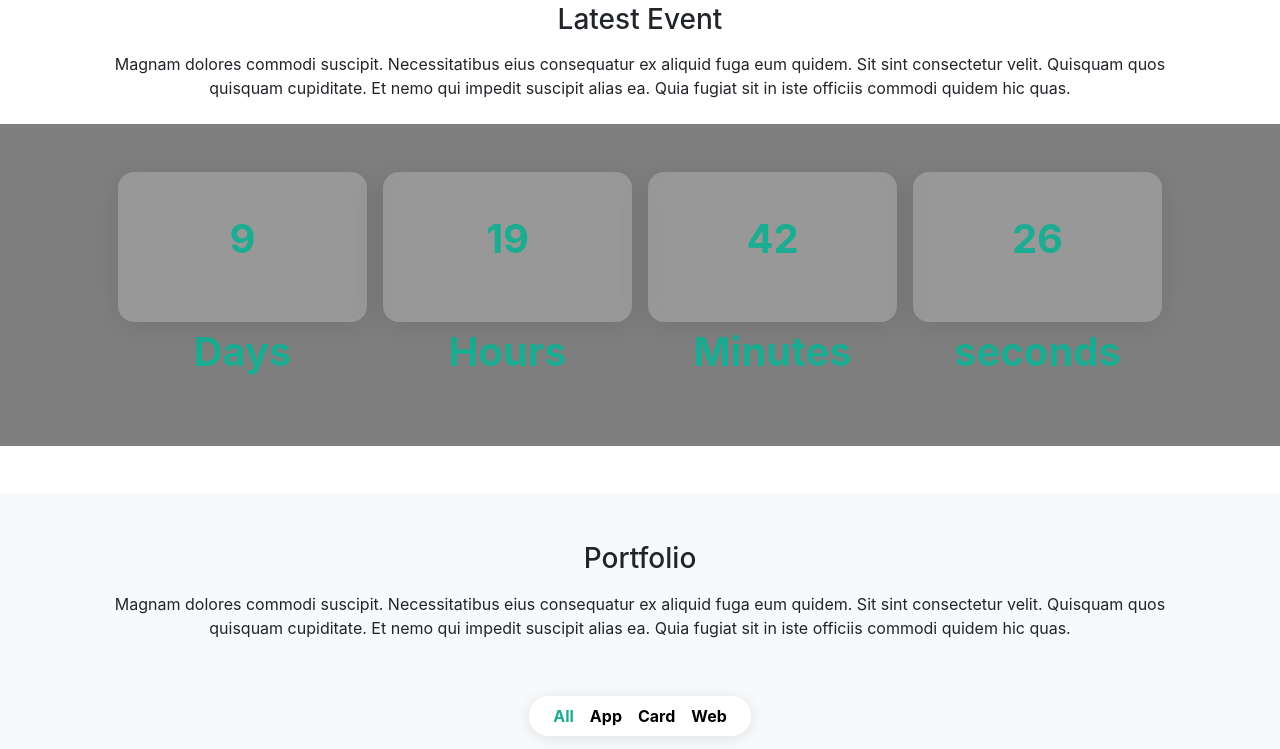
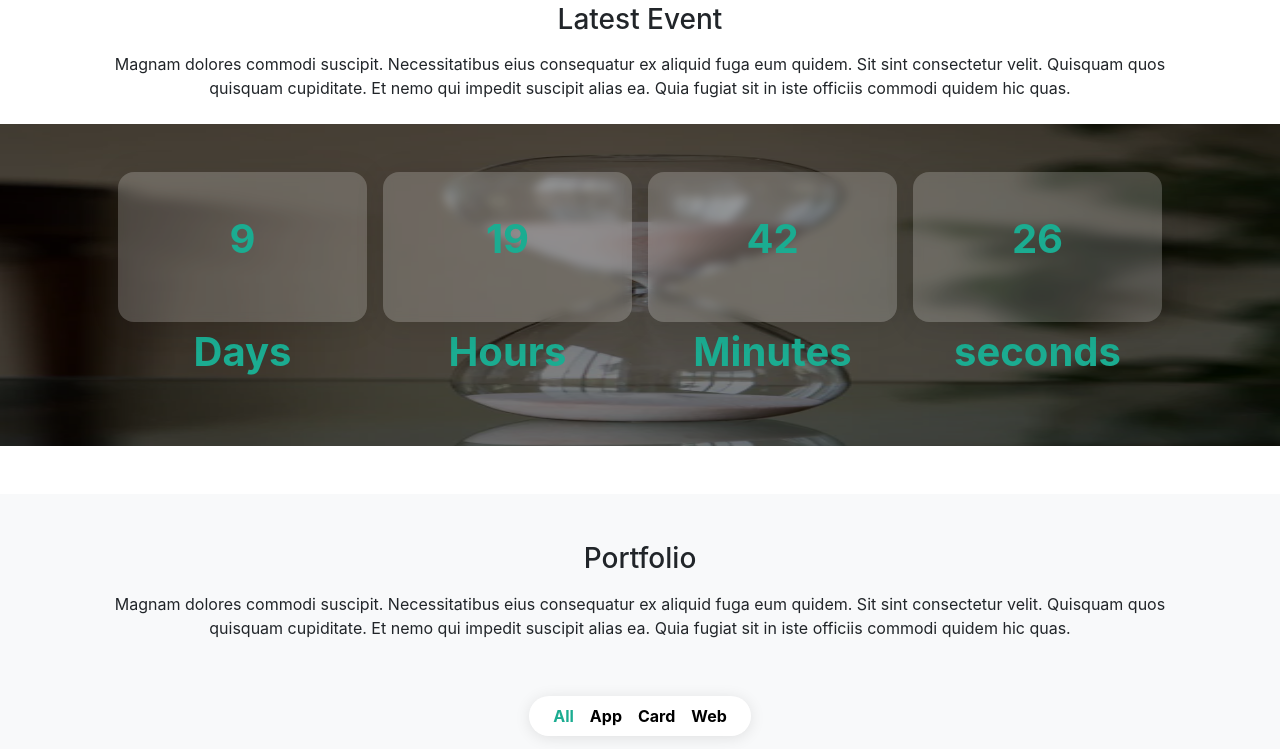
Before and after one commit to Walaaw/Maxim, a plain HTML site: page index.html in a window 1280 px wide. Shown: the part 3138-3887 px from the top of the page. Drawn offline with Linux system fonts and the light colour scheme.

Commit message:
fix image

```diff
--- a/css/style.css
+++ b/css/style.css
@@ -244,7 +244,7 @@ color: var(--main-color);
 
 /* start event */
 .event-image{
-    background-image: url("./images/nat60.webp");
+    background-image: url("/images/nat60.webp");
     background-size: 100% 100%;
     width: 100%;
     z-index: -1;
```
